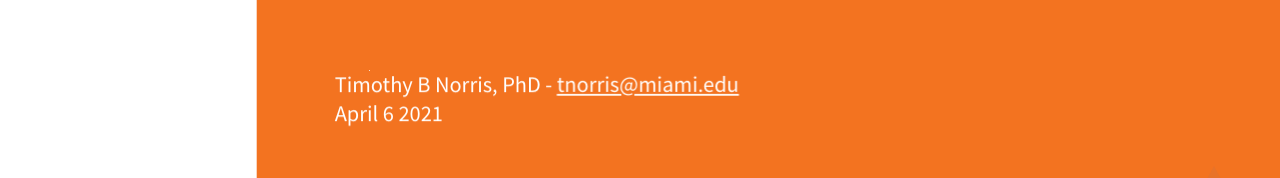
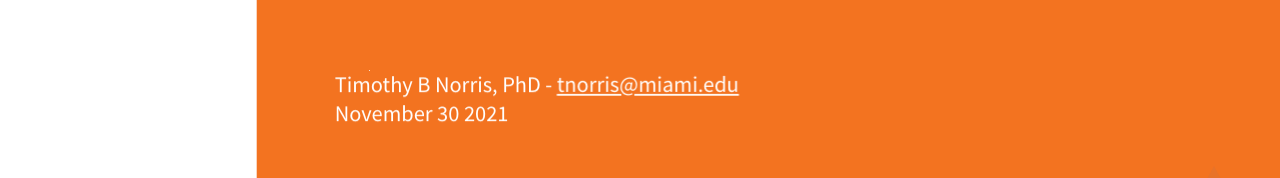
Before and after one commit to tibbben/indigenous-cartography, a plain HTML site: page slides/index.html in a window 1280 px wide. Shown: the part 526-704 px from the top of the page. Drawn offline with Linux system fonts and the light colour scheme.

Commit message:
date fix

```diff
--- a/slides/index.html
+++ b/slides/index.html
@@ -21,7 +21,7 @@
           <div style="color: white; margin-top: 0px; text-align: left; margin-left: 340px; margin-bottom: 23px;" class="fragment fade-out" data-fragment-index=1><strong><br>&nbsp;<br>Indigenous Cartography<br>&nbsp;&nbsp;&nbsp;and<br>&nbsp;Cartographies of the Indigenous</strong></div>
           <div style="color: black; margin-top: 23px; margin-left: 330px; text-align: left;" class="fragment fade-out" data-fragment-index=1><strong>Native American and Global Indigenous Studies</strong></div>
           <div style="color: white; margin-left: 340px; margin-top: 155px; font-size: 60%;">
-            <div style="text-align: left; float: left;">Timothy B Norris, PhD - <a href="mailto:tnorris@miami.edu" style="color: #fff; text-decoration: underline;">tnorris@miami.edu</a><br>April 6 2021</div>
+            <div style="text-align: left; float: left;">Timothy B Norris, PhD - <a href="mailto:tnorris@miami.edu" style="color: #fff; text-decoration: underline;">tnorris@miami.edu</a><br>November 30 2021</div>
             <div style="text-align: right; float: right; margin-left: 70px;"><a href="" style="color: #fff; text-decoration: underline; display: none;">https://bit.ly/</a></div>
           </div>
         </div>
```
